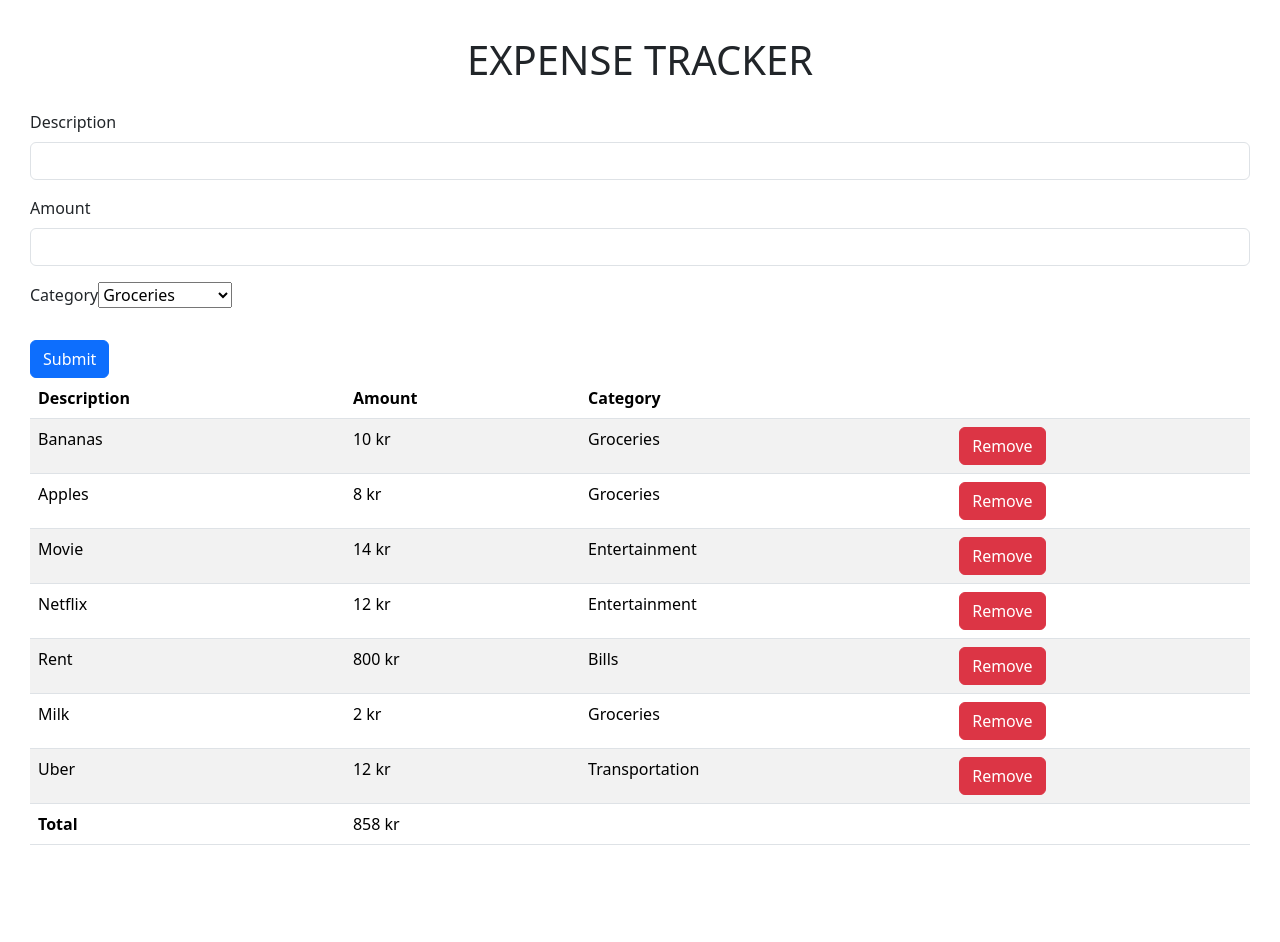
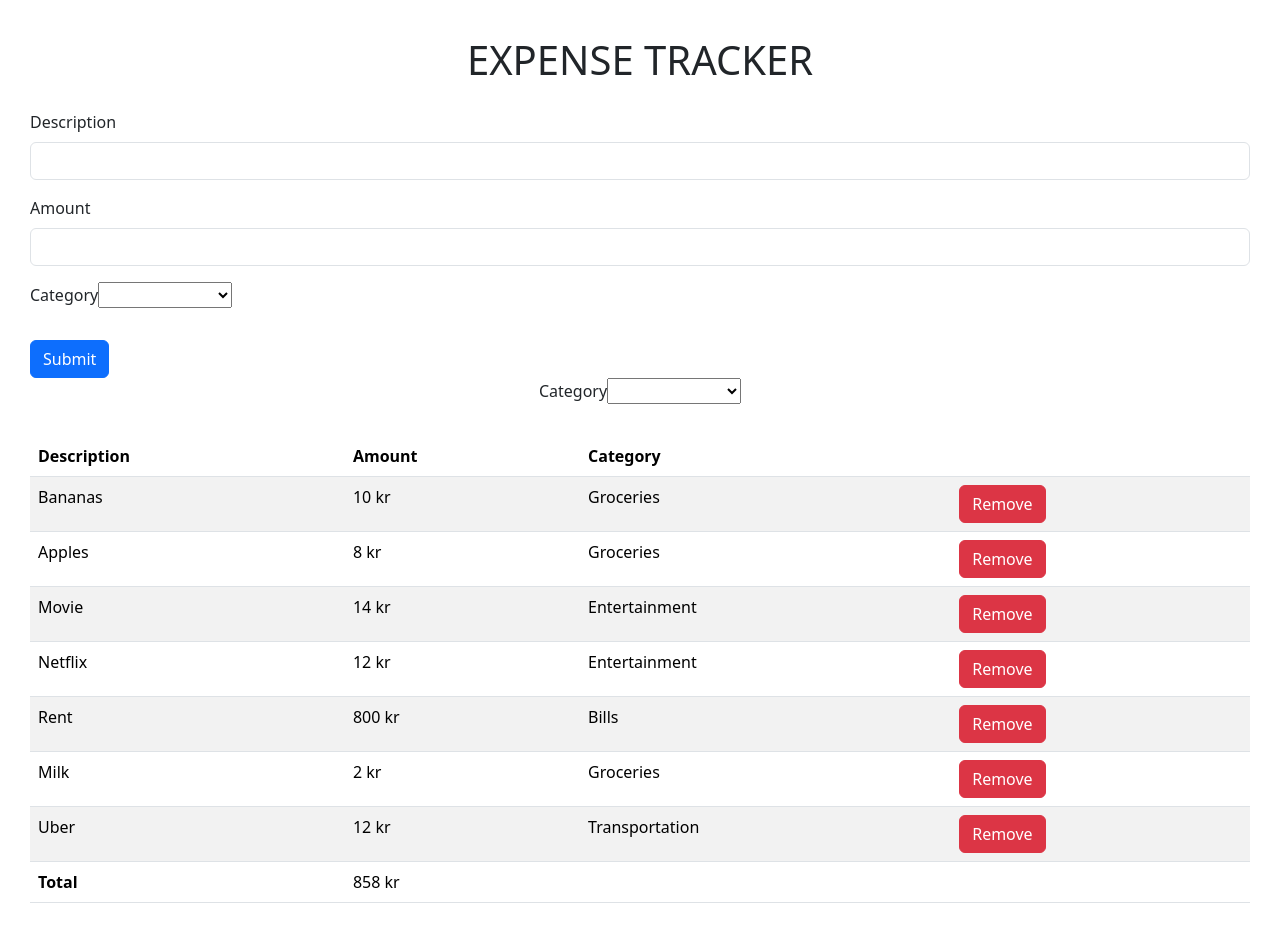
Before and after one commit to hugosundberg/expenseTracker, a React (Vite) app: page / in a window 1280 px wide. Shown: the top 942 px of the page. Before the commit the page ends 891 px from the top, so only its background shows below. Built offline with nearby package versions, Linux system fonts and the light colour scheme.

Commit message:
filter selection started

```diff
--- a/src/components/ExpenseList/ExpenseList.module.css
+++ b/src/components/ExpenseList/ExpenseList.module.css
@@ -1,3 +1,5 @@
+
+
 table {
   border-collapse: collapse;
   width: 100%;
--- a/src/components/ExpenseList/ExpenseList.tsx
+++ b/src/components/ExpenseList/ExpenseList.tsx
@@ -1,3 +1,5 @@
+import "bootstrap/dist/css/bootstrap.min.css";
+
 interface Expense {
   description: string;
   amount: number;
@@ -15,8 +17,29 @@ const ExpenseList = ({ listItems, onClick }: Props) => {
     0
   );
 
+  function filterExpensesByCategory() {
+    console.log("change");
+  }
+
   return (
     <>
+      <div className="mb-3">
+        <label htmlFor="category" className="form-label">
+          Category
+        </label>
+        <select
+          id="category"
+          onChange={filterExpensesByCategory}
+          className="custom-select custom-select-lg mb-3"
+        >
+          <option value=""></option>
+          <option value="Groceries">Groceries</option>
+          <option value="Bills">Bills</option>
+          <option value="Entertainment">Entertainment</option>
+          <option value="Transportation">Transportation</option>
+        </select>
+      </div>
+
       <table className="table table-striped">
         <thead>
           <tr>
--- a/src/components/Form/Form.tsx
+++ b/src/components/Form/Form.tsx
@@ -52,6 +52,7 @@ const Form = ({ onAdd }: Props) => {
           id="category"
           className="custom-select custom-select-lg mb-3"
         >
+          <option value=""></option>
           <option value="Groceries">Groceries</option>
           <option value="Bills">Bills</option>
           <option value="Entertainment">Entertainment</option>
```
